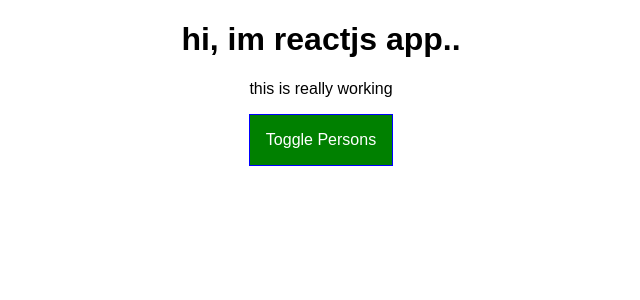
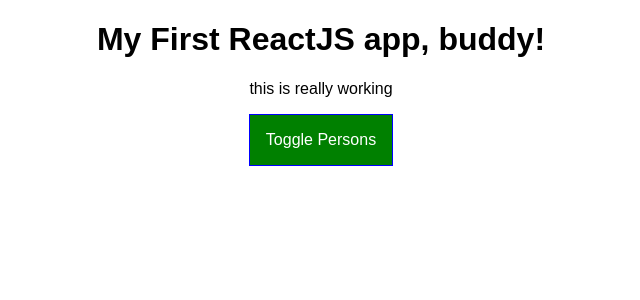
Before and after one commit to vinod827/my-reactjs, a React app: page / in a window 1280 px wide. Shown: the top 300 px of the page, without its empty margins (319-959 px from the left). Built offline with nearby package versions, Linux system fonts and the light colour scheme.

Commit message:
code updated

```diff
--- a/src/components/Cockpit/Cockpit.js
+++ b/src/components/Cockpit/Cockpit.js
@@ -19,7 +19,7 @@
 
   return (
     <div className={classes.Cockpit}>
-      <h1>  hi, im reactjs app.. </h1>
+      <h1>  { props.appTitle } </h1>
       <p className={assignedClasses.join(' ')}> this is really working</p>
       <button
         onClick={props.clicked} className={buttonClass}>
--- a/src/containers/App.js
+++ b/src/containers/App.js
@@ -56,6 +56,7 @@
     return (
       <div className={classes.App}>
         <Cockpit
+         appTitle={this.props.title}
          showPersons={this.state.showPersons}
          persons={this.state.persons}
          clicked={this.togglePersonsHandler} />
--- a/src/index.js
+++ b/src/index.js
@@ -4,5 +4,5 @@
 import App from './containers/App';
 import registerServiceWorker from './registerServiceWorker';
 
-ReactDOM.render(<App />, document.getElementById('root'));
+ReactDOM.render(<App title="My First ReactJS app, buddy!"/>, document.getElementById('root'));
 registerServiceWorker();
```
